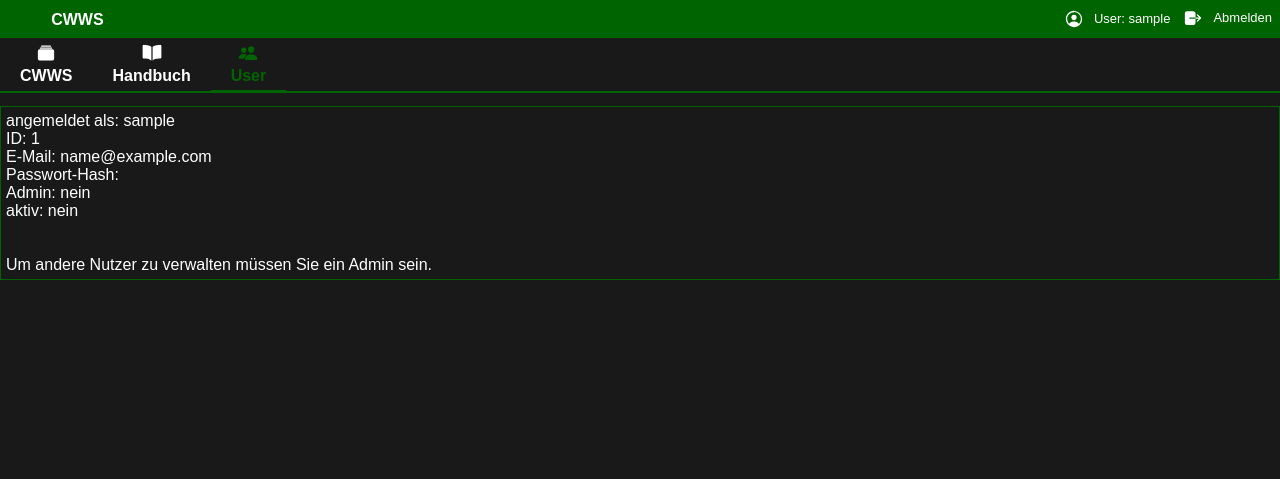
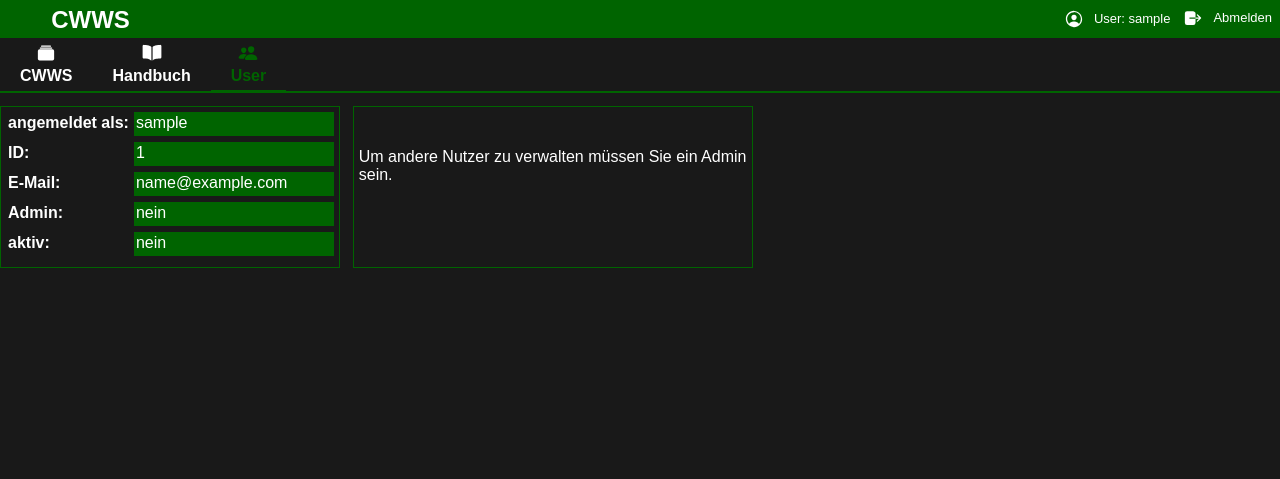
Before and after one commit to HAWK-SoSe21/CWWS, a PHP site: page /CWWS/pages/user.php in a window 1280 px wide. Shown: the top 479 px of the page. Run offline with PHP 8.4, Linux system fonts and the light colour scheme; the visitor is signed in with stand-in values (Sample User, id 1).

Commit message:
Update 11.07.21
+ Ausgestaltung der Userverwaltung

```diff
--- a/HTML/CWWS/CSS/style.css
+++ b/HTML/CWWS/CSS/style.css
@@ -119,6 +119,7 @@ input{
     text-align: right;
     padding: 1px 4%;
     padding-bottom: 0px;
+    font-size: x-large;
 }
 
 .status{
@@ -432,6 +433,51 @@ input{
     max-height: 15px;
 }
 
+/*usercontent*/
+
+.usercontent{
+    display: grid;
+    grid-template-columns: fit-content(400px) fit-content(400px);
+    grid-gap:1%;
+}
+
+.usercontent .userinfo{
+    display:grid;
+    border: 1px solid darkgreen;
+    padding: 5px;
+    grid-template-columns: fit-content(150px) 200px;
+    height: 150px;
+    grid-gap: 0px 3px;
+}
+
+.usercontent .datenheader{
+    height: 20px;
+    padding: 2px;
+}
+
+.usercontent .datenfeld{
+    height: 20px;
+    padding: 2px;
+}
+
+.userbox{
+    border: 1px solid darkgreen;
+    padding: 5px;
+}
+
+.userbox h3{
+    text-align: center;
+    background-color: darkgreen;
+}
+
+.useradmin{
+    border: 1px solid darkgreen;
+    display:grid;
+    padding: 5px;
+    grid-template-columns: fit-content(150px) 200px 150px;
+    grid-gap: 3px;
+}
+
 /*Responsive*/
 @media only screen and (max-width: 400px) {
     .content{
@@ -479,3 +525,16 @@ input{
         text-align: left;
     }
   }
+
+  @media only screen and (max-width: 500px) {
+
+        .usercontent{
+        display:flex;
+        flex-direction: column;
+    }
+
+    .useradmin{
+        border: none;
+        grid-template-columns: fit-content(150px) 200px fit-content(150px);
+    }
+  }
--- a/HTML/CWWS/htmlobjects/usercontent.php
+++ b/HTML/CWWS/htmlobjects/usercontent.php
@@ -1,18 +1,18 @@
-<div class="mainbox">
+<div class="usercontent">
+    <div class="userinfo">
         <?php if(isset($_SESSION['userid'])):?>
 
             <?php $user = getUserById($_SESSION['userid']);?>
-        <p>angemeldet als: <?= $user->User_name ?></p>
-        <p>ID: <?=$user-> User_id?></p>
-        <p>E-Mail: <?= $user-> User_email?></p>
-        <p>Passwort-Hash: <?= $user-> User_password?></p>
-        <p>Admin: <?php if($user->User_is_admin == 0){echo "nein";} else{echo "ja";}?></p>
-        <p>aktiv: <?php if($user->User_is_active == 0){echo "nein";} else{echo "ja";}?></p>
-
+            <p class="datenheader">angemeldet als: </p><p class="datenfeld"><?= $user->User_name ?></p>
+            <p class="datenheader">ID: </p><p class="datenfeld"><?=$user-> User_id?></p>
+            <p class="datenheader">E-Mail: </p><p class="datenfeld"><?= $user-> User_email?></p>
+            <!-- <p>Passwort-Hash: <?= $user-> User_password?></p> -->
+            <p class="datenheader">Admin: </p><p class="datenfeld"><?php if($user->User_is_admin == 0){echo "nein";} else{echo "ja";}?></p>
+            <p class="datenheader">aktiv: </p><p class="datenfeld"><?php if($user->User_is_active == 0){echo "nein";} else{echo "ja";}?></p>
+    </div>
+    <div class="userbox">
             <?php if($user->User_is_admin):?>
 
-            <br>
-            <br>
                 <h3>Nutzerverwaltung:</h3>
 
                     <?php include_once ROOT."/PHP/status.inc.php"?>
@@ -21,16 +21,18 @@
                         <form action="<?= WEBROOT?><?= UV ?>PHP/user.inc.php" method="get">
                             <br>
                             <input type="hidden" name="otheruserid" value="<?=$otheruser->User_id?>">
-                    <p>Name: <?=$otheruser->User_name ?></p>
-                    <p>ID: <?=$otheruser->User_id?></p>
-                    <p>E-Mail: <?=$otheruser->User_email?></p>
-                    <p>Passwort-Hash: <?=$otheruser-> User_password?></p>
-                    <p>Admin: <?php if($otheruser->User_is_admin == 0){echo "nein ";} else{echo "ja ";}?>
-                    <button type="submit" name="toggle_admin_state"><?php if($otheruser->User_is_admin == 0){echo "zum Admin machen";} else{echo "Adminrechte entziehen";}?></button></p>
-                    <p>aktiv: <?php if($otheruser->User_is_active == 0){echo "nein ";} else{echo "ja ";}?>
-                    <button type="submit" name="toggle_active_state"><?php if($otheruser->User_is_active == 0){echo "aktiv setzen";} else{echo "inaktiv setzen";}?></button></p>
-                    <button type="submit" name="delete_user">löschen</button>
+                        <div class="useradmin">
+                            <p class="datenheader">Name:</p><p class="datenfeld"> <?=$otheruser->User_name ?></p><p></p>
+                            <p class="datenheader">ID: </p><p class="datenfeld"><?=$otheruser->User_id?></p><p></p>
+                            <p class="datenheader">E-Mail: </p><p class="datenfeld"><?=$otheruser->User_email?></p><p></p>
+                            <!-- <p>Passwort-Hash:<p>Passwort-Hash: <?=$otheruser-> User_password?></p> -->
+                            <p class="datenheader">Admin: </p><p class="datenfeld"><?php if($otheruser->User_is_admin == 0){echo "nein ";} else{echo "ja ";}?></p>
+                            <button type="submit" name="toggle_admin_state"><?php if($otheruser->User_is_admin == 0){echo "zum Admin machen";} else{echo "Adminrechte entziehen";}?></button>
+                            <p class="datenheader">aktiv: </p><p class="datenfeld"><?php if($otheruser->User_is_active == 0){echo "nein ";} else{echo "ja ";}?></p>
+                            <button type="submit" name="toggle_active_state"><?php if($otheruser->User_is_active == 0){echo "aktiv setzen";} else{echo "inaktiv setzen";}?></button>
+                            <p></p><button type="submit" name="delete_user">löschen</button>
                         </form>
+                    </div>
                     <?php endforeach;?>
 
                 <?php else: ?>
@@ -41,8 +43,8 @@
 
             <?php else: ?>
 
-        <h3>Für diese Funktion bitte anmelden!</h3>
-
+                <h3>Bitte melden Sie sich für diese Funktion an!</h3>
         <?php endif;?>
     </div>
+</div>
 <?php
```
Also changed, not shown: HTML/CWWS/PHP/login.inc.php (+4 -4 lines). Lines whose indentation alone changed are shown as unchanged.
